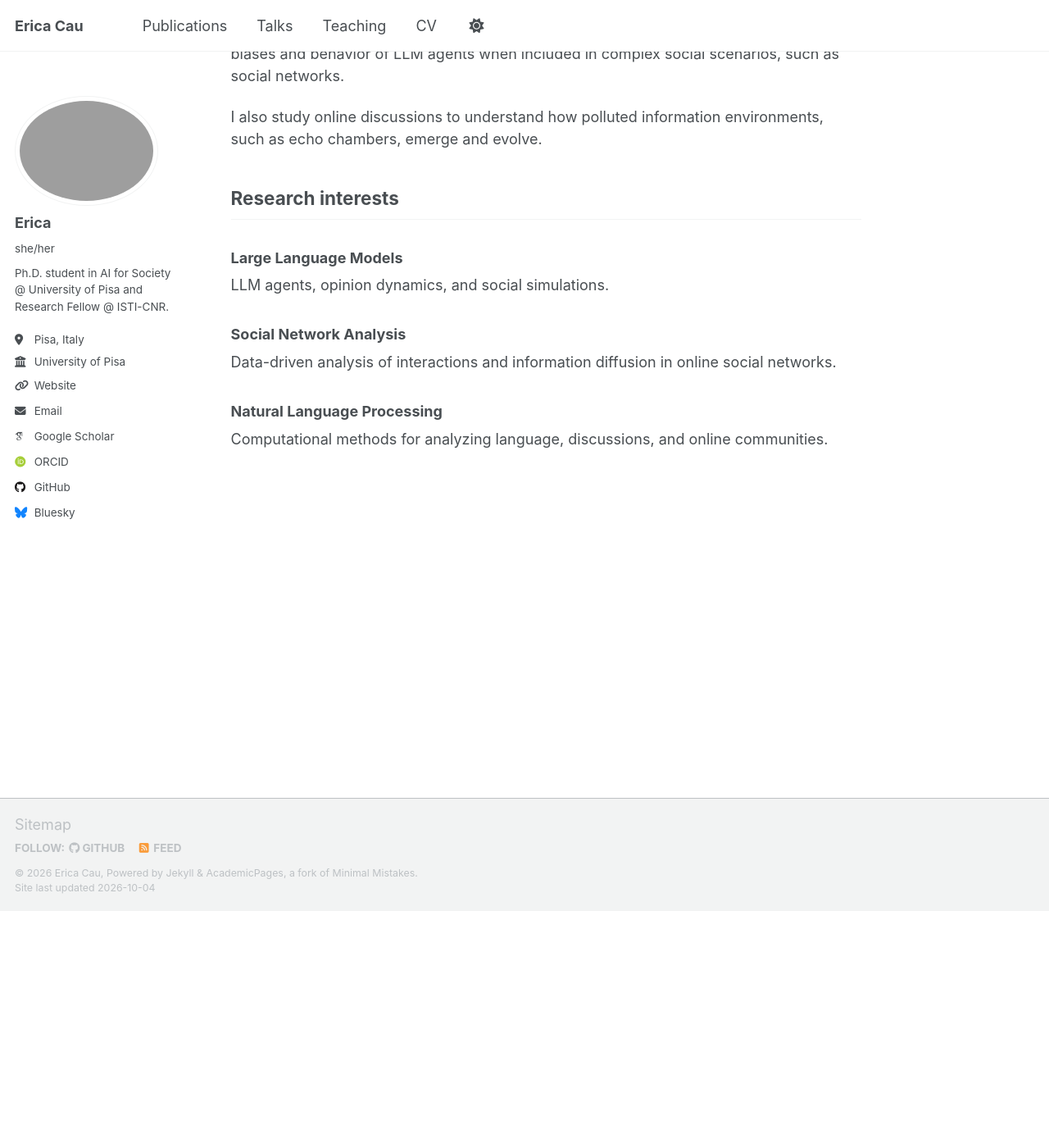
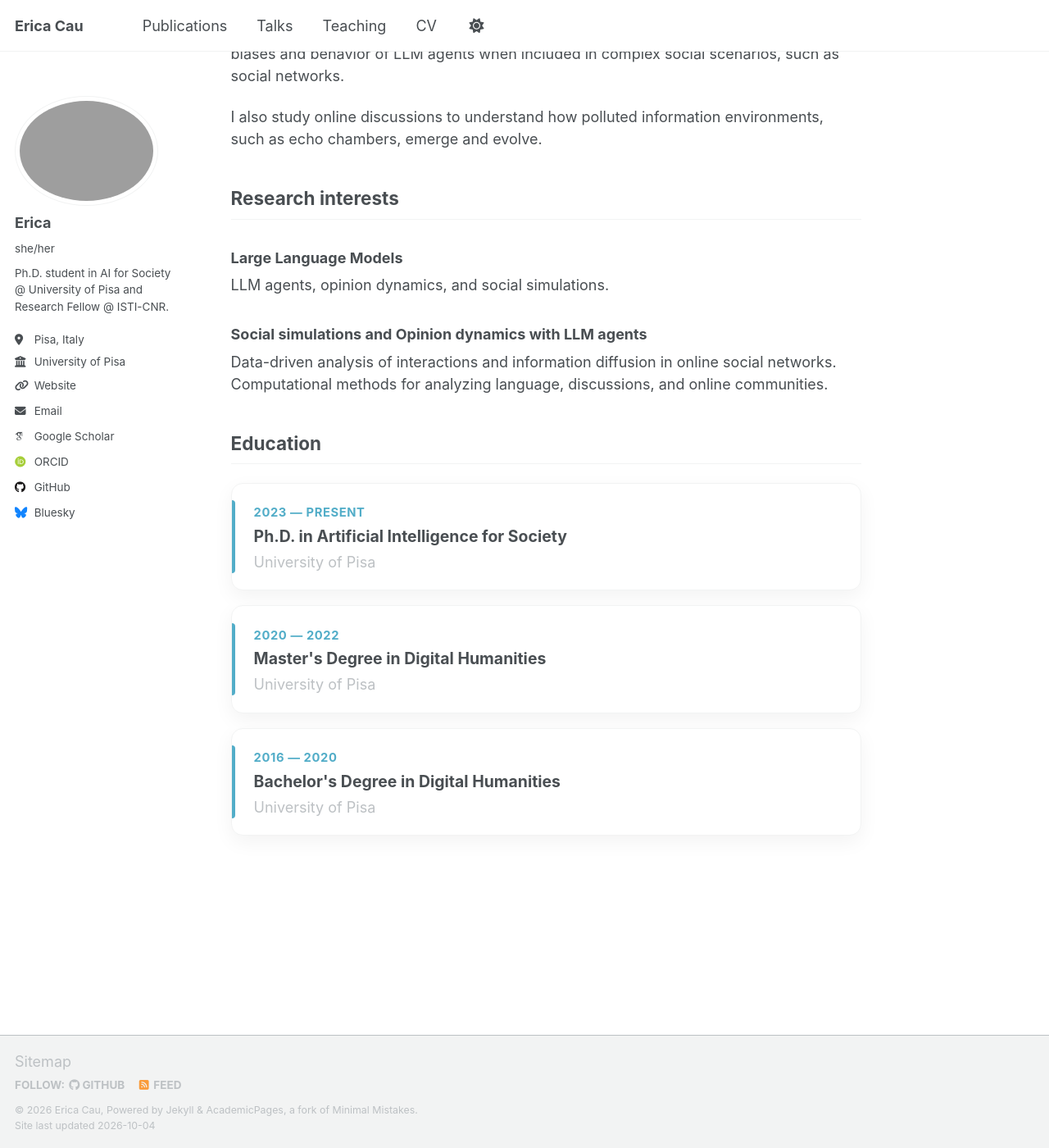
Before and after one commit to ericacau/ericacau.github.io, a Jekyll site: the page built from _pages/about.md, in a window 1280 px wide and 1400 px high, scrolled down 289 px. Shown: the whole window at 82% size. Built offline with Jekyll 4.4.1, drawn with Linux system fonts in a browser that asks for light colours; some web fonts are replaced; a script that is not in the unit is left out.

Commit message:
Add education section to homepage

```diff
--- a/_pages/about.md
+++ b/_pages/about.md
@@ -6,6 +6,54 @@ redirect_from:
   - /about/
   - /about.html
 ---
+
+<style>
+  .education-list {
+    display: grid;
+    gap: 1rem;
+    margin-top: 1.25rem;
+  }
+
+  .education-item {
+    position: relative;
+    padding: 1.15rem 1.25rem 1.15rem 1.5rem;
+    background: var(--global-bg-color);
+    border: 1px solid var(--global-border-color);
+    border-radius: 14px;
+    box-shadow: 0 8px 24px rgba(0, 0, 0, 0.05);
+  }
+
+  .education-item::before {
+    position: absolute;
+    top: 1.15rem;
+    bottom: 1.15rem;
+    left: 0;
+    width: 4px;
+    content: "";
+    background: var(--global-link-color);
+    border-radius: 0 4px 4px 0;
+  }
+
+  .education-period {
+    display: inline-block;
+    margin-bottom: 0.35rem;
+    color: var(--global-link-color);
+    font-size: 0.82rem;
+    font-weight: 700;
+    letter-spacing: 0.04em;
+    text-transform: uppercase;
+  }
+
+  .education-item h3 {
+    margin: 0 0 0.3rem;
+    font-size: 1.08rem;
+  }
+
+  .education-item p {
+    margin: 0;
+    color: var(--global-text-color-light);
+  }
+</style>
 
 ## About me
 
@@ -21,10 +69,28 @@ I also study online discussions to understand how polluted information environme
 
 LLM agents, opinion dynamics, and social simulations.
 
-### Social Network Analysis
+### Social simulations and Opinion dynamics with LLM agents
 
-Data-driven analysis of interactions and information diffusion in online social networks.
+Data-driven analysis of interactions and information diffusion in online social networks. Computational methods for analyzing language, discussions, and online communities.
 
-### Natural Language Processing
+## Education
 
-Computational methods for analyzing language, discussions, and online communities.
+<div class="education-list">
+  <article class="education-item">
+    <span class="education-period">2023 — Present</span>
+    <h3>Ph.D. in Artificial Intelligence for Society</h3>
+    <p>University of Pisa</p>
+  </article>
+
+  <article class="education-item">
+    <span class="education-period">2020 — 2022</span>
+    <h3>Master's Degree in Digital Humanities</h3>
+    <p>University of Pisa</p>
+  </article>
+
+  <article class="education-item">
+    <span class="education-period">2016 — 2020</span>
+    <h3>Bachelor's Degree in Digital Humanities</h3>
+    <p>University of Pisa</p>
+  </article>
+</div>
```
